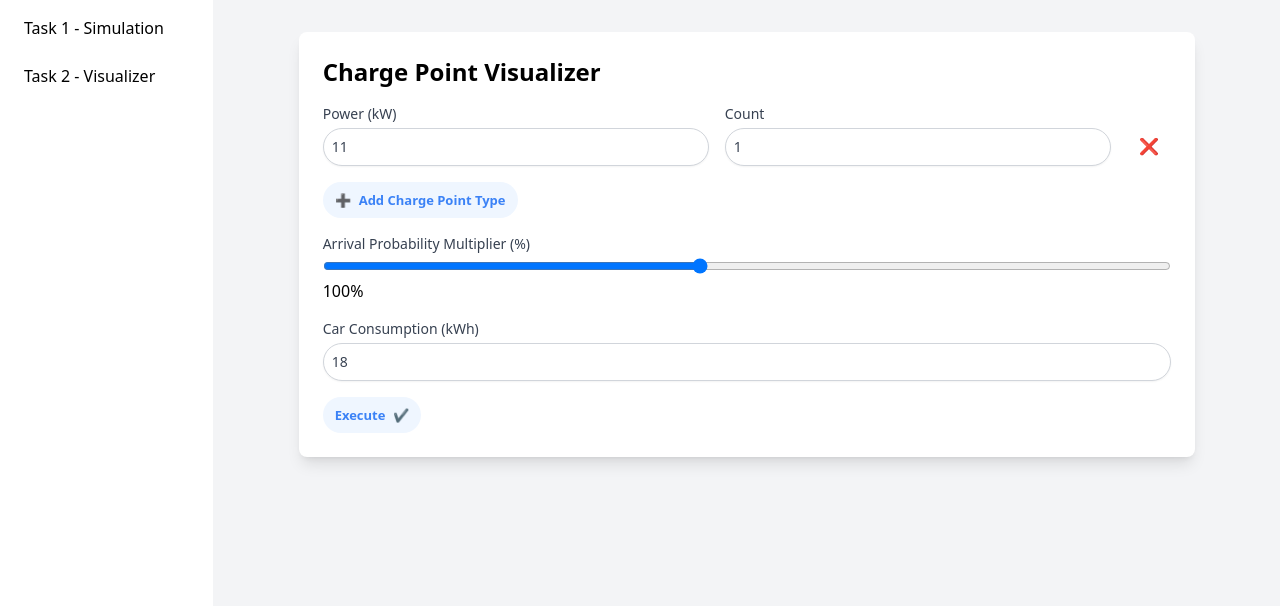
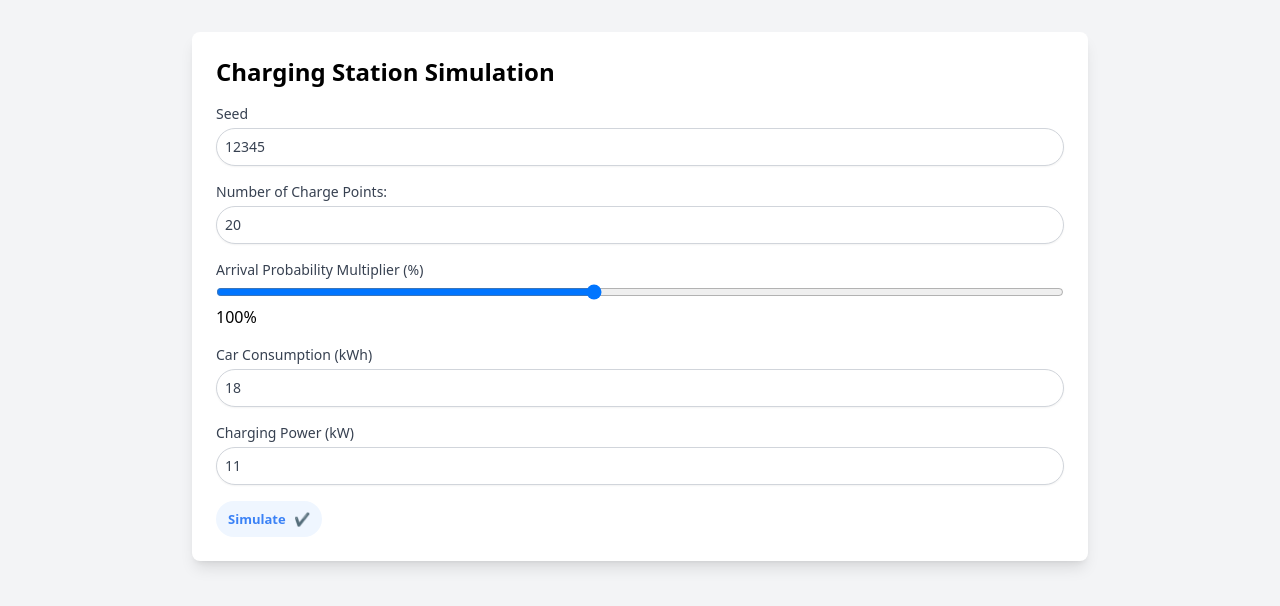
Before and after one commit to victorhsantiago/ev-chargepoint-sim, a React (Vite) app: page / in a window 1280 px wide. Before the commit this address led to /visualizer. Shown: the top 606 px of the page. Built offline with nearby package versions, Linux system fonts and the light colour scheme.

Commit message:
refactor: remove react-router-dom

```diff
--- a/package.json
+++ b/package.json
@@ -19,7 +19,6 @@
   "dependencies": {
     "react": "^18.3.1",
     "react-dom": "^18.3.1",
-    "react-router-dom": "^6.27.0",
     "recharts": "^2.15.0"
   },
   "devDependencies": {
--- a/src/App.tsx
+++ b/src/App.tsx
@@ -1,27 +1,90 @@
 import './App.css';
-import { Link, Outlet } from 'react-router-dom';
+import { FormEvent, useState } from 'react';
+import { SimulationResult } from '@/models';
+import ChargeStation from '@/components/ChargeStation';
+import InputNumber from '@/components/InputNumber';
+import IconButton from '@/components/IconButton';
+import { runSimulation } from '@/utils/simulation';
+import InputRange from '@/components/InputRange';
+import ExemplaryDayChart from '@/components/ExemplaryDayChart';
 
 function App() {
+  const [seed, setSeed] = useState(12345);
+  const [numChargepoints, setNumChargepoints] = useState(20);
+  const [arrivalProbabilityMultiplier, setArrivalProbabilityMultiplier] =
+    useState(100);
+  const [consumption, setConsumption] = useState(18);
+  const [chargingPower, setChargingPower] = useState(11);
+  const [simulationResult, setSimulationResult] =
+    useState<SimulationResult | null>(null);
+
+  const handleSubmit = async (e: FormEvent) => {
+    e.preventDefault();
+    const result = await runSimulation({
+      arrivalProbabilityMultiplier,
+      chargingPower,
+      consumption,
+      numChargepoints,
+      seed,
+    });
+    setSimulationResult(result);
+  };
+
   return (
-    <div className="md:grid grid-cols-12">
-      <nav className="col-span-2 p-2" role="navigation">
-        <ul className="flex md:flex-col gap-2">
-          <li>
-            <Link className="nav-link" to={`simulation`}>
-              Task 1 - Simulation
-            </Link>
-          </li>
-          <li>
-            <Link className="nav-link" to={`visualizer`}>
-              Task 2 - Visualizer
-            </Link>
-          </li>
-        </ul>
-      </nav>
+    <div className="min-h-screen bg-gray-100 p-8">
+      <div className="grid gap-4 max-w-4xl mx-auto bg-white p-6 rounded-lg shadow-lg">
+        <h1 className="text-2xl font-bold">Charging Station Simulation</h1>
 
-      <main className="col-span-10 min-h-screen">
-        <Outlet />
-      </main>
+        <form onSubmit={handleSubmit} className="space-y-4">
+          <div className="flex flex-col gap-4">
+            <InputNumber
+              label="Seed"
+              value={seed}
+              onChange={(e) => setSeed(Number(e.target.value))}
+            />
+
+            <InputNumber
+              label="Number of Charge Points:"
+              value={numChargepoints}
+              onChange={(e) => setNumChargepoints(Number(e.target.value))}
+            />
+
+            <InputRange
+              label="Arrival Probability Multiplier (%)"
+              value={arrivalProbabilityMultiplier}
+              onChange={(e) =>
+                setArrivalProbabilityMultiplier(Number(e.target.value))
+              }
+            />
+
+            <InputNumber
+              label="Car Consumption (kWh)"
+              value={consumption}
+              onChange={(e) => setConsumption(Number(e.target.value))}
+            />
+
+            <InputNumber
+              label="Charging Power (kW)"
+              value={chargingPower}
+              onChange={(e) => setChargingPower(Number(e.target.value))}
+            />
+          </div>
+
+          <IconButton
+            ariaLabel="Simulate"
+            label="Simulate"
+            type="submit"
+            rightIcon="submit"
+          />
+        </form>
+
+        {simulationResult && (
+          <>
+            <ChargeStation simulationResult={simulationResult} />
+            <ExemplaryDayChart dailyData={simulationResult.dailyData} />
+          </>
+        )}
+      </div>
     </div>
   );
 }
--- a/src/main.tsx
+++ b/src/main.tsx
@@ -1,11 +1,10 @@
 import { StrictMode } from 'react';
 import { createRoot } from 'react-dom/client';
+import App from './App.tsx';
 import './index.css';
-import { RouterProvider } from 'react-router-dom';
-import { router } from './routes/router.tsx';
 
 createRoot(document.getElementById('root')!).render(
   <StrictMode>
-    <RouterProvider router={router} />
+    <App />
   </StrictMode>
 );
--- a/src/pages/Simulation/index.tsx
+++ /dev/null
@@ -1,91 +0,0 @@
-import { FormEvent, useState } from 'react';
-import { SimulationResult } from '@/models';
-import ChargeStation from '@/components/ChargeStation';
-import InputNumber from '@/components/InputNumber';
-import IconButton from '@/components/IconButton';
-import { runSimulation } from '@/utils/simulation';
-import InputRange from '@/components/InputRange';
-import ExemplaryDayChart from '@/components/ExemplaryDayChart';
-
-function Simulation() {
-  const [seed, setSeed] = useState(12345);
-  const [numChargepoints, setNumChargepoints] = useState(20);
-  const [arrivalProbabilityMultiplier, setArrivalProbabilityMultiplier] =
-    useState(100);
-  const [consumption, setConsumption] = useState(18);
-  const [chargingPower, setChargingPower] = useState(11);
-  const [simulationResult, setSimulationResult] =
-    useState<SimulationResult | null>(null);
-
-  const handleSubmit = async (e: FormEvent) => {
-    e.preventDefault();
-    const result = await runSimulation({
-      arrivalProbabilityMultiplier,
-      chargingPower,
-      consumption,
-      numChargepoints,
-      seed,
-    });
-    setSimulationResult(result);
-  };
-
-  return (
-    <div className="min-h-screen bg-gray-100 p-8">
-      <div className="grid gap-4 max-w-4xl mx-auto bg-white p-6 rounded-lg shadow-lg">
-        <h1 className="text-2xl font-bold">Charging Station Simulation</h1>
-
-        <form onSubmit={handleSubmit} className="space-y-4">
-          <div className="flex flex-col gap-4">
-            <InputNumber
-              label="Seed"
-              value={seed}
-              onChange={(e) => setSeed(Number(e.target.value))}
-            />
-
-            <InputNumber
-              label="Number of Charge Points:"
-              value={numChargepoints}
-              onChange={(e) => setNumChargepoints(Number(e.target.value))}
-            />
-
-            <InputRange
-              label="Arrival Probability Multiplier (%)"
-              value={arrivalProbabilityMultiplier}
-              onChange={(e) =>
-                setArrivalProbabilityMultiplier(Number(e.target.value))
-              }
-            />
-
-            <InputNumber
-              label="Car Consumption (kWh)"
-              value={consumption}
-              onChange={(e) => setConsumption(Number(e.target.value))}
-            />
-
-            <InputNumber
-              label="Charging Power (kW)"
-              value={chargingPower}
-              onChange={(e) => setChargingPower(Number(e.target.value))}
-            />
-          </div>
-
-          <IconButton
-            ariaLabel="Simulate"
-            label="Simulate"
-            type="submit"
-            rightIcon="submit"
-          />
-        </form>
-
-        {simulationResult && (
-          <>
-            <ChargeStation simulationResult={simulationResult} />
-            <ExemplaryDayChart dailyData={simulationResult.dailyData} />
-          </>
-        )}
-      </div>
-    </div>
-  );
-}
-
-export default Simulation;
--- a/src/pages/Visualizer/index.tsx
+++ /dev/null
@@ -1,31 +0,0 @@
-import { useState } from 'react';
-import InputForm from '@/components/InputForm';
-import OutputDisplay from '@/components/OutputDisplay';
-import { Input, Output } from '@/models';
-
-const App = () => {
-  const [outputData, setOutputData] = useState<Output | null>(null);
-
-  const handleFormSubmit = (data: Input) => {
-    const totalEnergyCharged = data.chargePoints * data.chargingPower * 24;
-    const chargingEvents = Math.round(Math.random() * 100);
-
-    setOutputData({
-      ...data,
-      totalEnergyCharged,
-      chargingEvents,
-    });
-  };
-
-  return (
-    <div className="min-h-screen bg-gray-100 p-8">
-      <div className="grid gap-4 max-w-4xl mx-auto bg-white p-6 rounded-lg shadow-lg">
-        <h1 className="text-2xl font-bold">Charge Point Visualizer</h1>
-        <InputForm onSubmit={handleFormSubmit} />
-        {outputData && <OutputDisplay data={outputData} />}
-      </div>
-    </div>
-  );
-};
-
-export default App;
--- a/src/routes/router.tsx
+++ /dev/null
@@ -1,25 +0,0 @@
-import { createBrowserRouter, Navigate } from 'react-router-dom';
-import App from '@/App';
-import Simulation from '@/pages/Simulation';
-import Visualizer from '@/pages/Visualizer';
-
-export const router = createBrowserRouter([
-  {
-    path: '/',
-    element: <App />,
-    children: [
-      {
-        index: true,
-        element: <Navigate to="/visualizer" replace />,
-      },
-      {
-        path: '/simulation',
-        element: <Simulation />,
-      },
-      {
-        path: '/visualizer',
-        element: <Visualizer />,
-      },
-    ],
-  },
-]);
```
Also changed, not shown: 1 other file (tests, documents, lock files or other folders).
